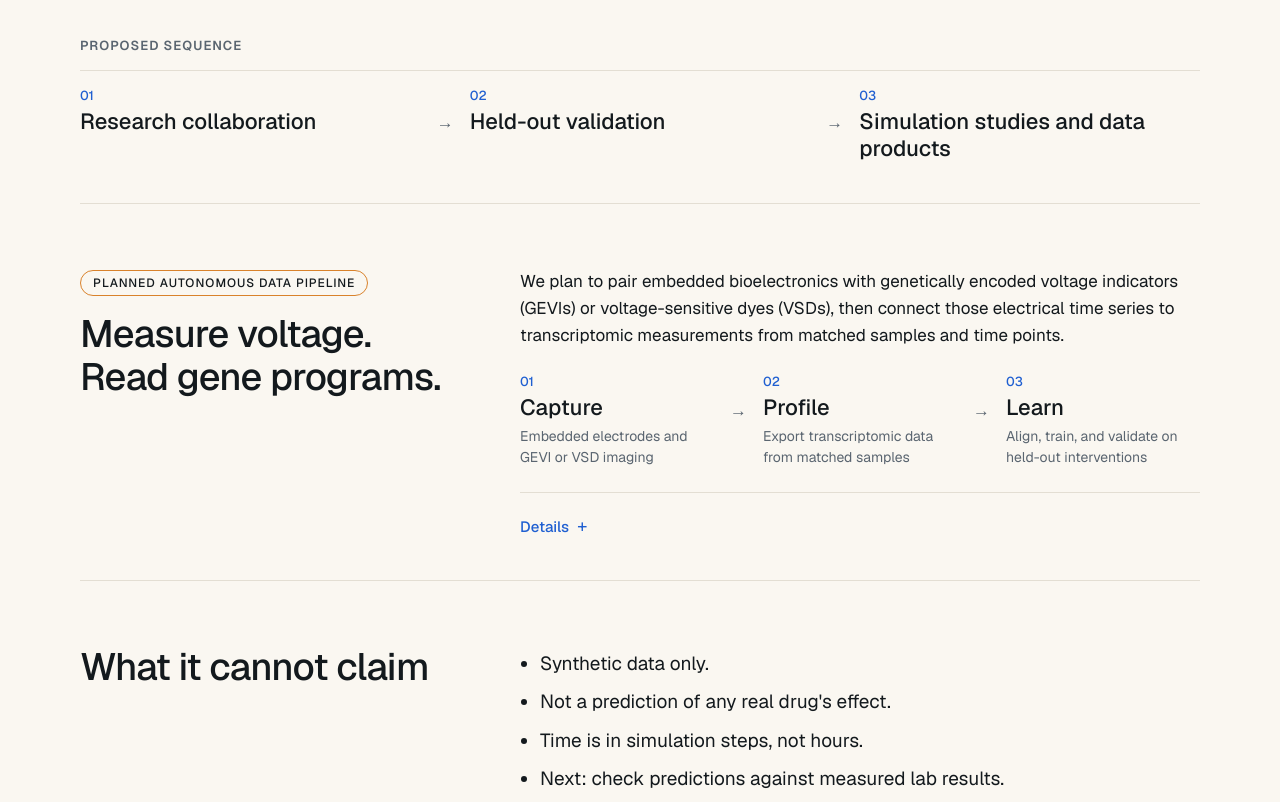
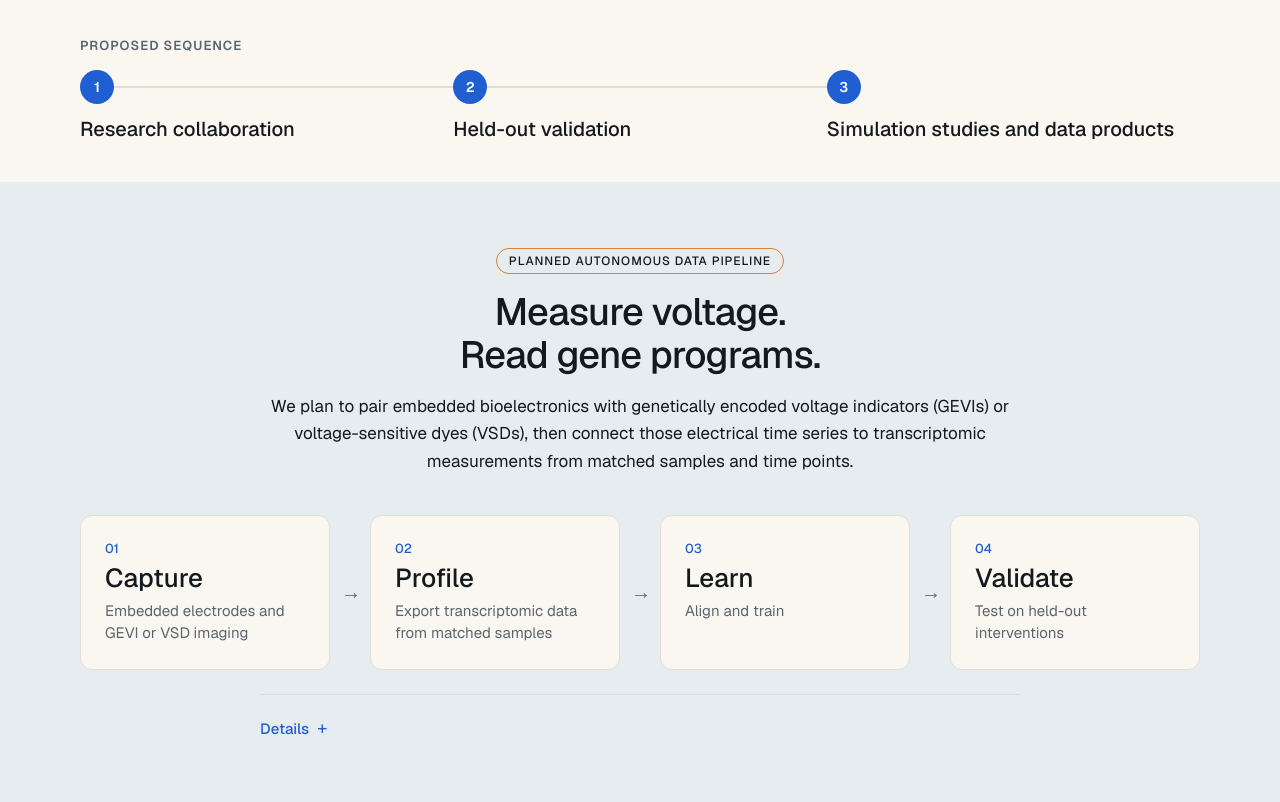
Before and after one commit to John-Puryear/Cal-Poly-Vibe-Coding-Hackathon26, a website: page dist/index.html in a window 1280 px wide. Shown: the part 4884-5686 px from the top of the page. Drawn offline with nearby package versions, Linux system fonts and the light colour scheme.

Commit message:
Proposed sequence as a timeline, and the data pipeline as a tinted band with a four-step flow
Co-Authored-By: Claude Opus 5.5 <noreply@anthropic.com>
Claude-Session: https://claude.ai/code/session_01PQcqPAqugbmMKXNRBnBHSM

```diff
--- a/dist/index.html
+++ b/dist/index.html
@@ -160,16 +160,26 @@
           <div class="customer-evidence-card card"><h3>Qualification takes evidence.</h3><p>The FDA accepted a different AI digital liver model's letter of intent into ISTAND. That is the first of three qualification steps, not approval of that tool or this one.</p><a class="card-source" href="https://www.fda.gov/drugs/drug-alerts-and-statements/fda-accepts-first-silico-drug-development-tool-under-istand-program-help-predict-drug-induced-liver" target="_blank" rel="noopener">Source ↗</a></div>
       </div>
       <h3 class="figure-label">Proposed sequence</h3>
-      <div class="process-figure sequence-figure"><div><span>01</span><strong>Research collaboration</strong></div><b aria-hidden="true">→</b><div><span>02</span><strong>Held-out validation</strong></div><b aria-hidden="true">→</b><div><span>03</span><strong>Simulation studies and data products</strong></div></div>
+      <ol class="timeline">
+        <li><span class="timeline-dot">1</span><strong>Research collaboration</strong></li>
+        <li><span class="timeline-dot">2</span><strong>Held-out validation</strong></li>
+        <li><span class="timeline-dot">3</span><strong>Simulation studies and data products</strong></li>
+      </ol>
     </section>
 
-    <section class="pipeline split" id="pipeline" aria-labelledby="pipeline-title">
-      <div><span class="planned-badge">PLANNED AUTONOMOUS DATA PIPELINE</span><h2 id="pipeline-title">Measure voltage.<br>Read gene programs.</h2></div>
-      <div class="split-body">
+    <section class="pipeline band band-tint" id="pipeline" aria-labelledby="pipeline-title">
+      <div class="centered">
+        <span class="planned-badge">PLANNED AUTONOMOUS DATA PIPELINE</span>
+        <h2 id="pipeline-title">Measure voltage.<br>Read gene programs.</h2>
         <p>We plan to pair embedded bioelectronics with genetically encoded voltage indicators (GEVIs) or voltage-sensitive dyes (VSDs), then connect those electrical time series to transcriptomic measurements from matched samples and time points.</p>
-        <div class="process-figure pipeline-figure" role="img" aria-label="Planned pipeline: capture bioelectric signals, profile transcriptomes from matched samples, then align the records to train and test simulations"><div><span>01</span><strong>Capture</strong><small>Embedded electrodes and GEVI or VSD imaging</small></div><b aria-hidden="true">→</b><div><span>02</span><strong>Profile</strong><small>Export transcriptomic data from matched samples</small></div><b aria-hidden="true">→</b><div><span>03</span><strong>Learn</strong><small>Align, train, and validate on held-out interventions</small></div></div>
-        <details class="paper-detail"><summary>Details</summary><p>Automating this loop could grow the quality and range of future simulations. It has not been built for this demo. Experimental precedents include <a class="inline-link" href="https://pmc.ncbi.nlm.nih.gov/articles/PMC8930507/" target="_blank" rel="noopener">embedded organoid electronics</a>, <a class="inline-link" href="https://pmc.ncbi.nlm.nih.gov/articles/PMC11132041/" target="_blank" rel="noopener">GEVI imaging</a>, <a class="inline-link" href="https://pmc.ncbi.nlm.nih.gov/articles/PMC10468776/" target="_blank" rel="noopener">planarian VSDs</a>, and <a class="inline-link" href="https://pmc.ncbi.nlm.nih.gov/articles/PMC13121718/" target="_blank" rel="noopener">transcriptomic export</a>.</p></details>
       </div>
+      <ol class="flow" aria-label="Planned pipeline: capture bioelectric signals, profile transcriptomes from matched samples, align and train simulations, then validate them on held-out interventions">
+        <li><span>01</span><strong>Capture</strong><small>Embedded electrodes and GEVI or VSD imaging</small></li>
+        <li><span>02</span><strong>Profile</strong><small>Export transcriptomic data from matched samples</small></li>
+        <li><span>03</span><strong>Learn</strong><small>Align and train</small></li>
+        <li><span>04</span><strong>Validate</strong><small>Test on held-out interventions</small></li>
+      </ol>
+      <details class="paper-detail"><summary>Details</summary><p>Automating this loop could grow the quality and range of future simulations. It has not been built for this demo. Experimental precedents include <a class="inline-link" href="https://pmc.ncbi.nlm.nih.gov/articles/PMC8930507/" target="_blank" rel="noopener">embedded organoid electronics</a>, <a class="inline-link" href="https://pmc.ncbi.nlm.nih.gov/articles/PMC11132041/" target="_blank" rel="noopener">GEVI imaging</a>, <a class="inline-link" href="https://pmc.ncbi.nlm.nih.gov/articles/PMC10468776/" target="_blank" rel="noopener">planarian VSDs</a>, and <a class="inline-link" href="https://pmc.ncbi.nlm.nih.gov/articles/PMC13121718/" target="_blank" rel="noopener">transcriptomic export</a>.</p></details>
     </section>
 
     <section class="limits split" id="limits" aria-labelledby="limits-title">
--- a/dist/style.css
+++ b/dist/style.css
@@ -292,3 +292,34 @@ main>.band{padding-block:64px}
 .how-figure>p{color:var(--muted)}
 .how-figure .diagnostic-figure{margin-top:20px}
 @media(max-width:1000px){.how-grid{grid-template-columns:1fr;gap:40px}}
+
+/* Customer path: proposed sequence as a full-width timeline */
+.timeline{list-style:none;margin:16px 0 0;padding:0;display:grid;grid-template-columns:repeat(3,minmax(0,1fr));position:relative}
+.timeline::before{content:'';position:absolute;left:16px;right:16px;top:16px;height:2px;background:var(--line)}
+.timeline li{position:relative;display:flex;flex-direction:column;gap:12px;padding-right:24px}
+.timeline-dot{display:grid;place-items:center;width:34px;height:34px;border-radius:50%;background:var(--accent);color:#fff;font:600 14px var(--sans)}
+.timeline strong{font:500 20px/1.3 var(--display)}
+
+/* Data pipeline: tinted band, centered intro, large four-step flow */
+.band-tint{background:#E7ECF1}
+.band-tint .centered>p{color:var(--ink)}
+.pipeline .centered .planned-badge{margin-bottom:16px}
+.pipeline .centered h2{margin-bottom:16px}
+.flow{list-style:none;margin:40px 0 0;padding:0;display:grid;grid-template-columns:repeat(4,minmax(0,1fr));gap:40px;counter-reset:none}
+.flow li{position:relative;display:flex;flex-direction:column;gap:6px;padding:24px;background:var(--bg);border:1px solid var(--line);border-radius:12px}
+.flow li+li::before{content:'\2192';position:absolute;left:-30px;top:50%;transform:translateY(-50%);font-size:20px;color:var(--muted)}
+.flow span{font:500 13px var(--sans);color:var(--accent)}
+.flow strong{font:500 26px/1.2 var(--display)}
+.flow small{font-size:15px;line-height:1.5;color:var(--muted)}
+.pipeline>details{max-width:760px;margin-inline:auto}
+@media(max-width:1000px){.flow{grid-template-columns:repeat(2,minmax(0,1fr))}.flow li:nth-child(3)::before{display:none}}
+@media(max-width:700px){
+  .timeline{grid-template-columns:1fr;gap:20px}
+  .timeline::before{left:16px;right:auto;top:16px;bottom:16px;width:2px;height:auto}
+  .timeline li{flex-direction:row;align-items:center}
+  .flow{grid-template-columns:1fr;gap:28px}
+  .flow li+li::before{content:'\2193';left:50%;top:-24px;transform:translateX(-50%)}
+  .flow li:nth-child(3)::before{display:block}
+}
+.timeline-dot{flex-shrink:0}
+@media(min-width:701px){.timeline::before{right:calc(100% / 3 - 17px)}}
```
